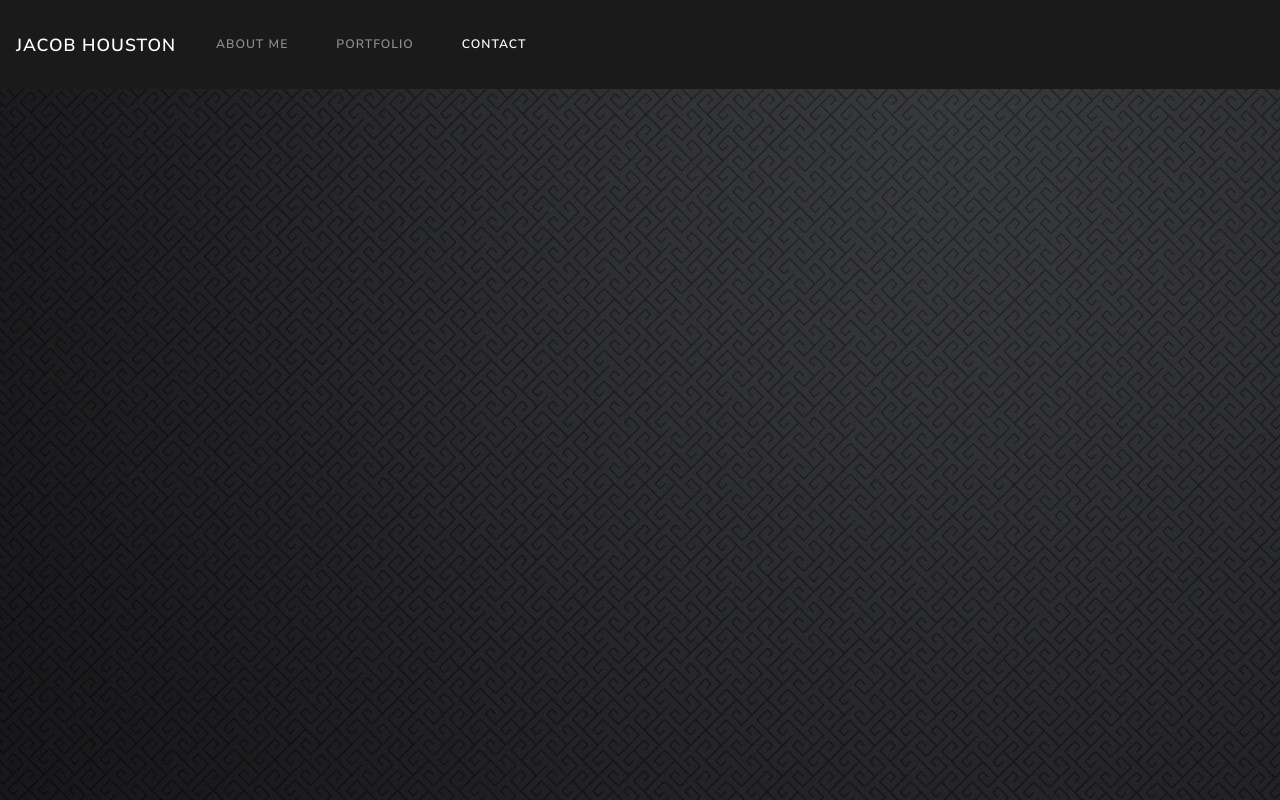
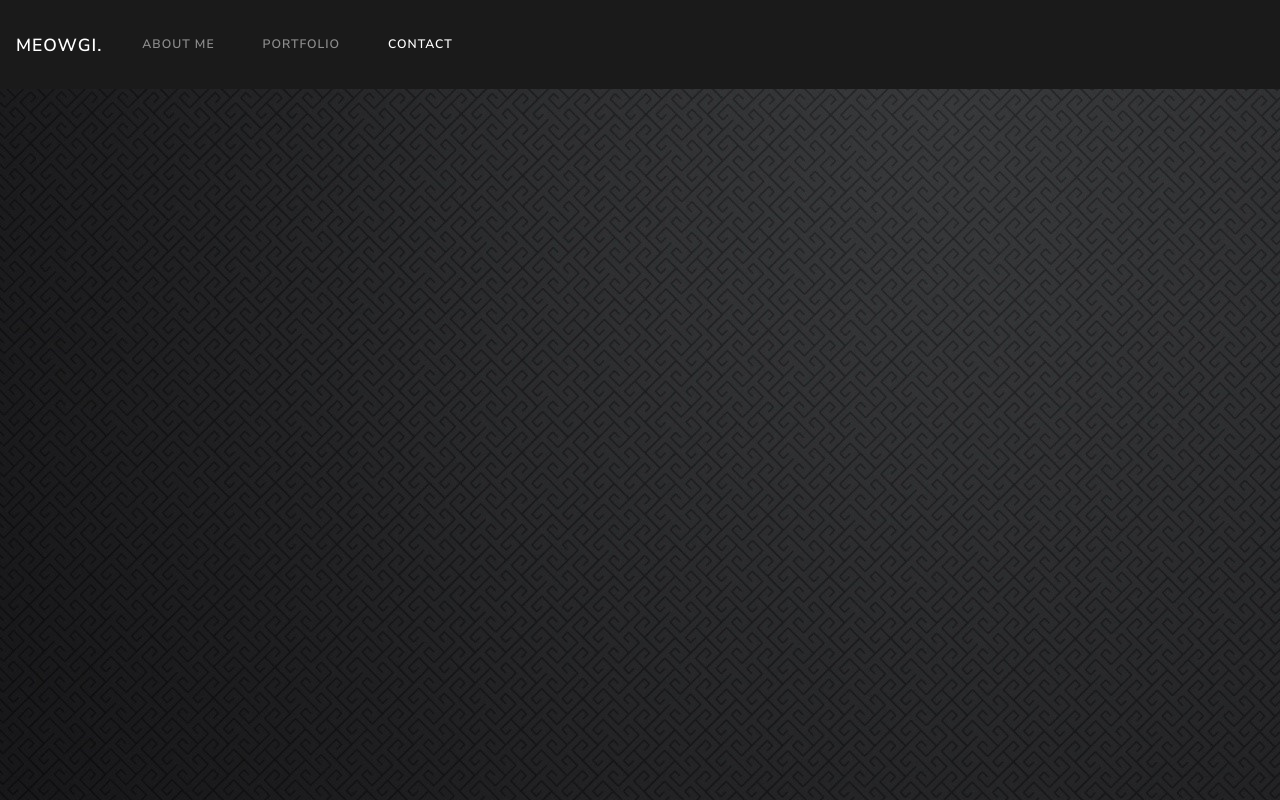
Before and after one commit to Goldenaries658/Demo-Responsive-Portfolio, a plain HTML site: page contact.html in a window 1280 px wide. Drawn offline with nearby package versions, Linux system fonts and the light colour scheme.

Commit message:
Updated nav bars to new name

```diff
--- a/contact.html
+++ b/contact.html
@@ -19,7 +19,7 @@
 
   <body class="bg-dark" style="background-image: url('assets/images/bg-pattern.jpg');">
     <nav class="navbar navbar-expand-lg navbar-dark bg-primary">
-      <a class="navbar-brand" href="index.html">Jacob Houston</a>
+      <a class="navbar-brand" href="index.html">Meowgi.</a>
       <button
         class="navbar-toggler"
         type="button"
```
Also changed, not shown: portfolio.html (+1 -1 lines).
